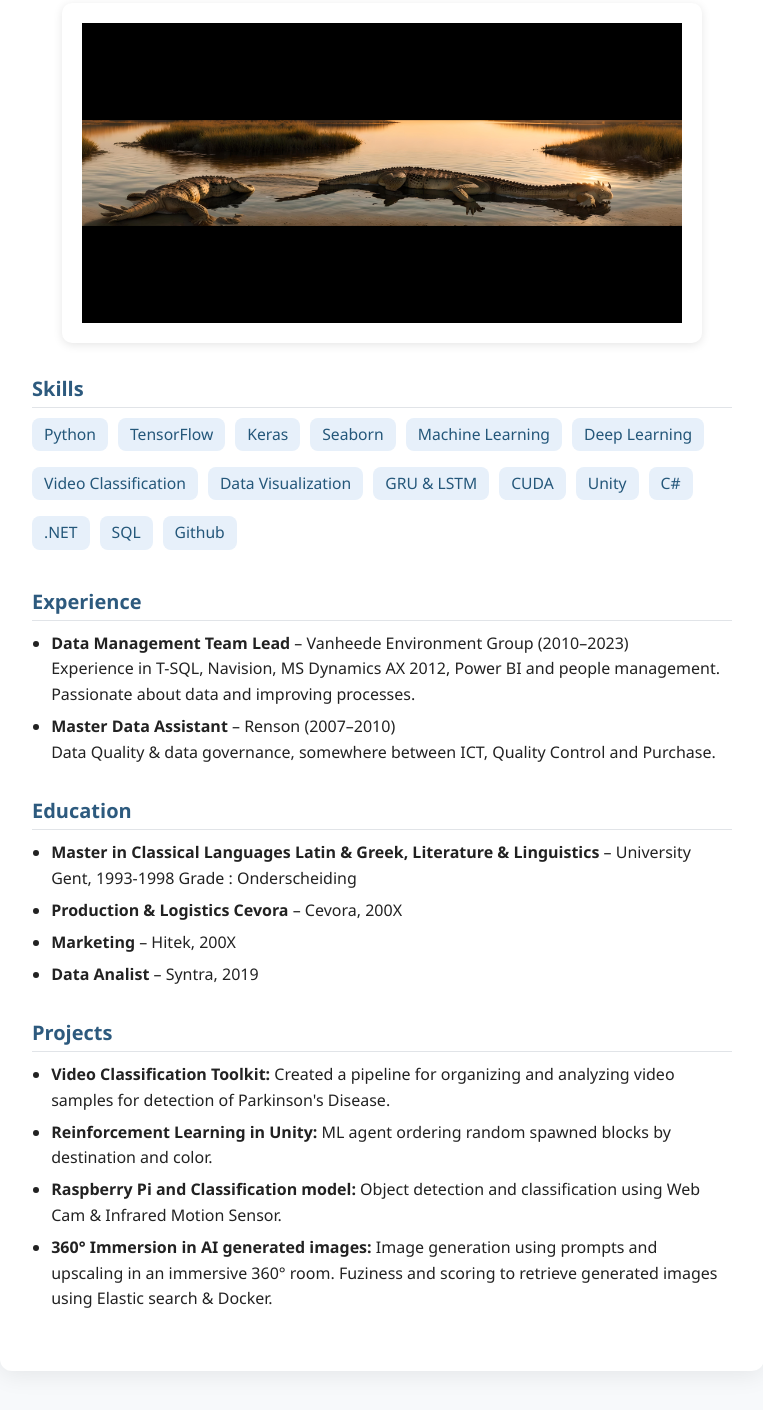
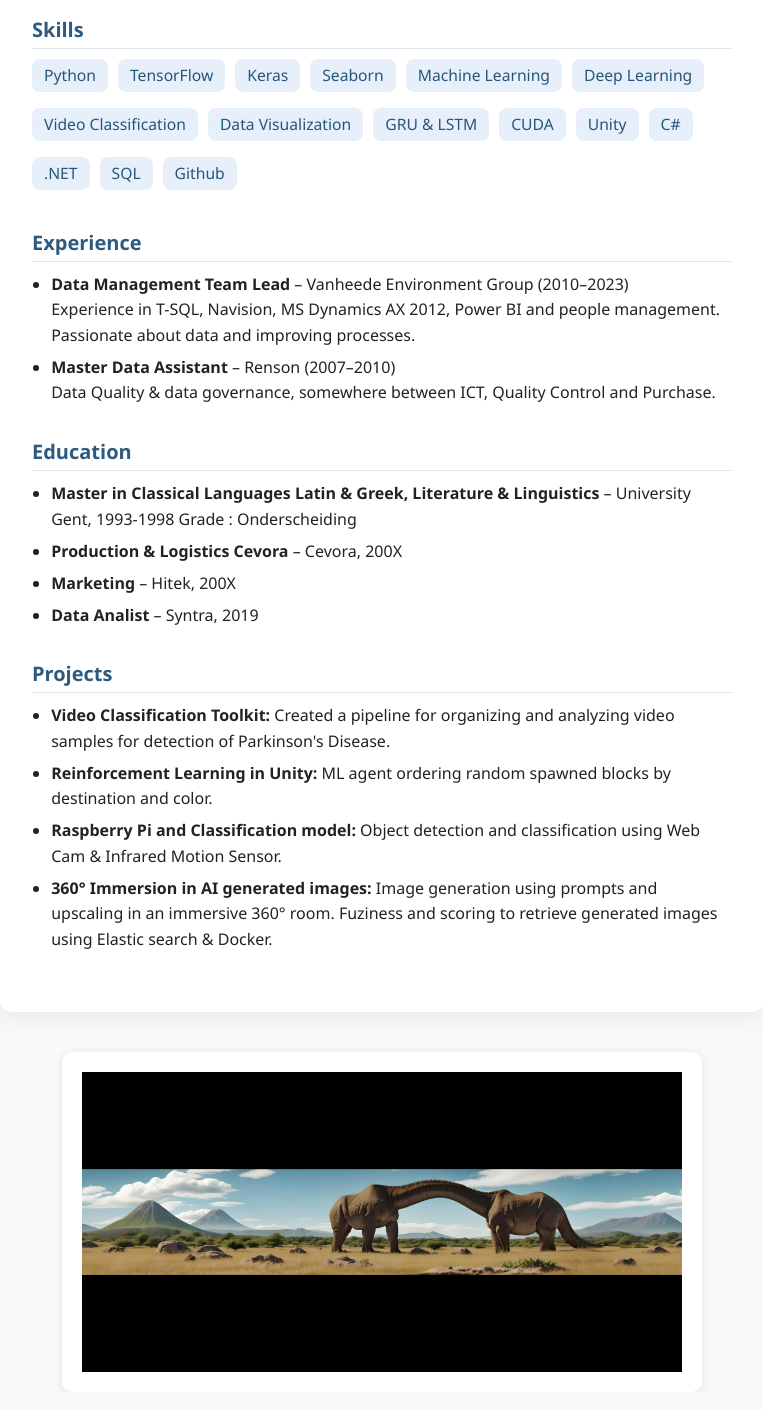
Before and after one commit to IsabelleDesle/my-first-static-web-app, a website: page src/index.html in a window 1280 px wide. Shown: the part 404-1814 px from the top of the page, without its empty margins (258-1021 px from the left). Drawn offline with Linux system fonts and the light colour scheme.

Commit message:
feat(photo in end)

```diff
--- a/src/index.html
+++ b/src/index.html
@@ -103,10 +103,7 @@
        Bachelor Student Creative Technology and AI. Fell in love with Python and Jupyter Notebooks. Recycling and wrangling deep learning models for video classification and data visualization using TensorFlow, Keras, and Python. Experience in Reinforcement Learning and Unity. Backend Development using .NET
       </p>
     </div>
-    <div id="picture-container">
-      <img id="photo" src="images/photo1.jpg" alt="Photo 1" onerror="this.src='images/not-found.jpg';">
-      <div id="caption"></div>
-    </div>
+
     <div class="section">
       <h2>Skills</h2>
       <ul class="skills-list">
@@ -175,5 +172,9 @@
       </ul>
     </div>
   </div>
+      <div id="picture-container">
+      <img id="photo" src="images/photo2.jpg" alt="Photo 1" onerror="this.src='images/not-found.jpg';">
+      <div id="caption"></div>
+    </div>
 </body>
 </html>
```
